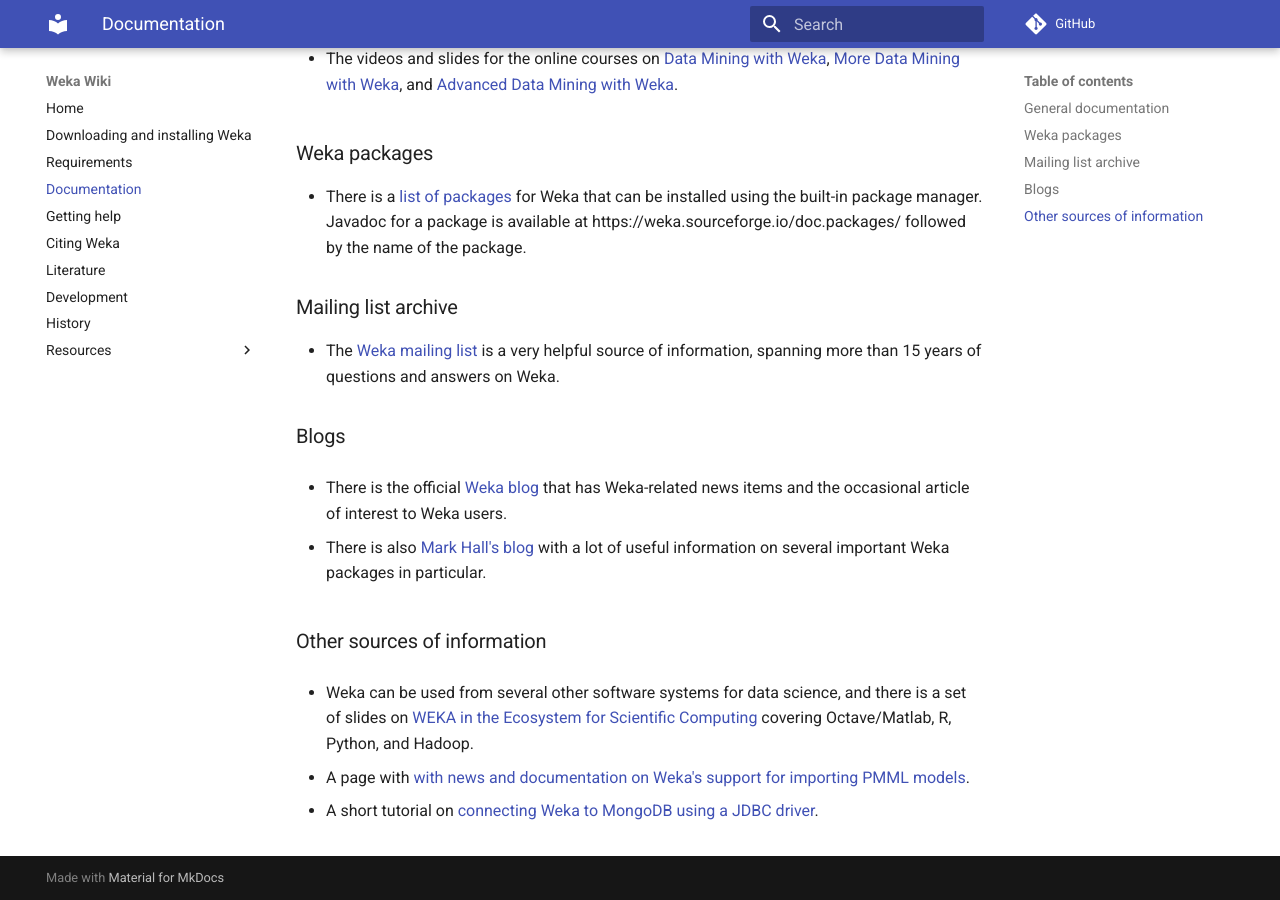
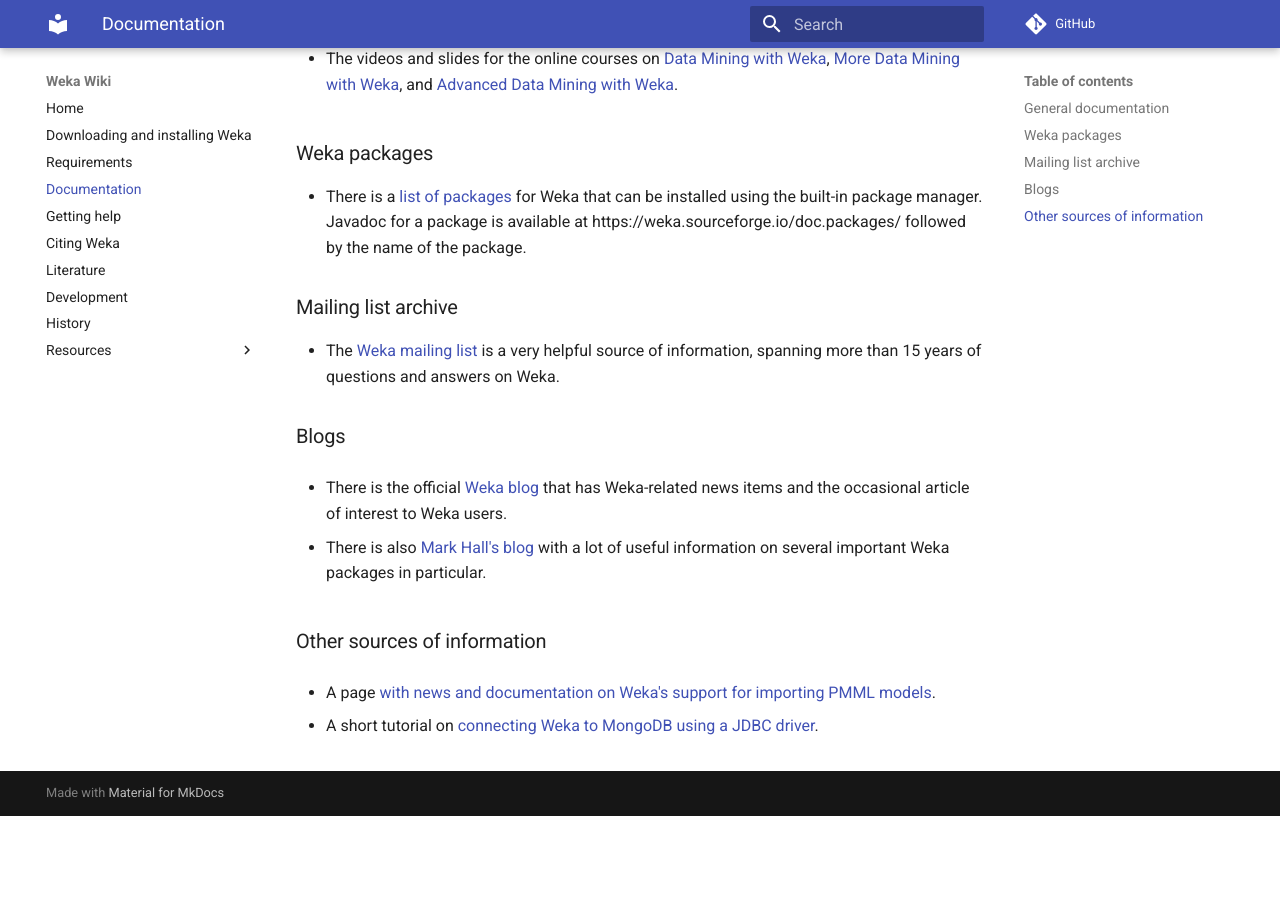
Before and after one commit to Waikato/weka-wiki, an MkDocs documentation site: the page built from docs/documentation.md, in a window 1280 px wide and 900 px high, scrolled down 576 px. Built offline with MkDocs 1.6.1 and Material for MkDocs 9.7.7, drawn with Linux system fonts in a browser that asks for light colours; comment, search, counter and statistics services are not loaded; after the commit the page ends 1392 px from its top, so only the background shows below that.

Commit message:
updated link to mailing list, removed Eibe's ecosystem PDF, updated PMML link

```diff
--- a/docs/documentation.md
+++ b/docs/documentation.md
@@ -23,13 +23,16 @@
 
 * The videos and slides for the online courses on [Data Mining with Weka](https://ml.cms.waikato.ac.nz/weka/mooc/dataminingwithweka/), [More Data Mining with Weka](https://ml.cms.waikato.ac.nz/weka/mooc/moredataminingwithweka/), and [Advanced Data Mining with Weka](https://ml.cms.waikato.ac.nz/weka/mooc/advanceddataminingwithweka/).
 
+
 # Weka packages
 
 * There is a [list of packages](https://weka.sourceforge.io/packageMetaData/) for Weka that can be installed using the built-in package manager. Javadoc for a package is available at https://weka.sourceforge.io/doc.packages/ followed by the name of the package.
 
+
 # Mailing list archive
 
-* The [Weka mailing list](https://list.waikato.ac.nz/hyperkitty/list/wekalist@list.waikato.ac.nz/) is a very helpful source of information, spanning more than 15 years of questions and answers on Weka.
+* The [Weka mailing list](https://sourceforge.net/projects/weka/lists/weka-users) is a very helpful source of information, spanning more than 15 years of questions and answers on Weka.
+
 
 # Blogs
 
@@ -37,10 +40,9 @@
 
 * There is also [Mark Hall's blog](https://markahall.blogspot.co.nz/) with a lot of useful information on several important Weka packages in particular.
 
+
 # Other sources of information
 
-* Weka can be used from several other software systems for data science, and there is a set of slides on [WEKA in the Ecosystem for Scientific Computing](https://www.cs.waikato.ac.nz/~eibe/WEKA_Ecosystem.pdf) covering Octave/Matlab, R, Python, and Hadoop.
-
-* A page with [with news and documentation on Weka's support for importing PMML models](https://wiki.pentaho.com/display/DATAMINING/PMML+Support+in+Weka).
+* A page [with news and documentation on Weka's support for importing PMML models](https://pentaho-public.atlassian.net/wiki/spaces/DATAMINING/pages/281411566/PMML+Support+in+Weka).
 
 * A short tutorial on [connecting Weka to MongoDB using a JDBC driver](https://github.com/selvinsource/mongodb-datamining-shell/wiki/Weka-MongoDB).
```
